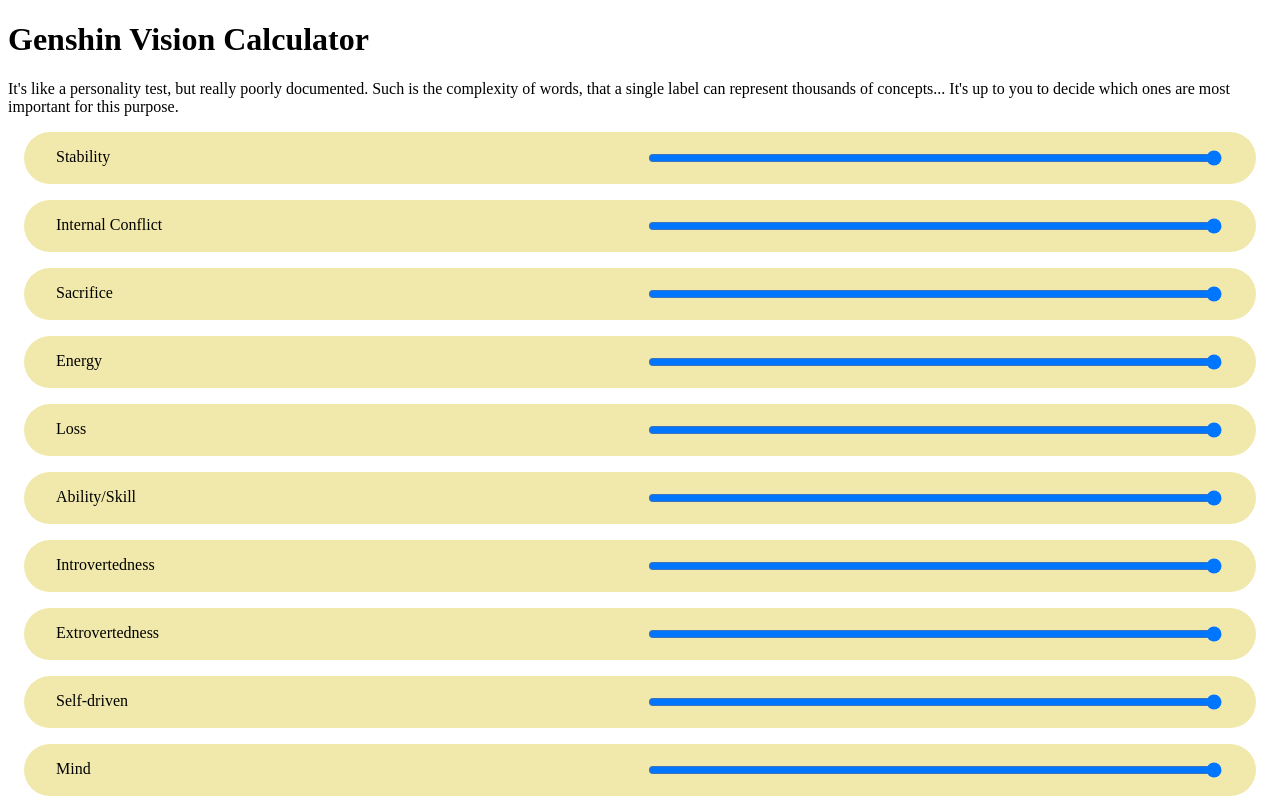
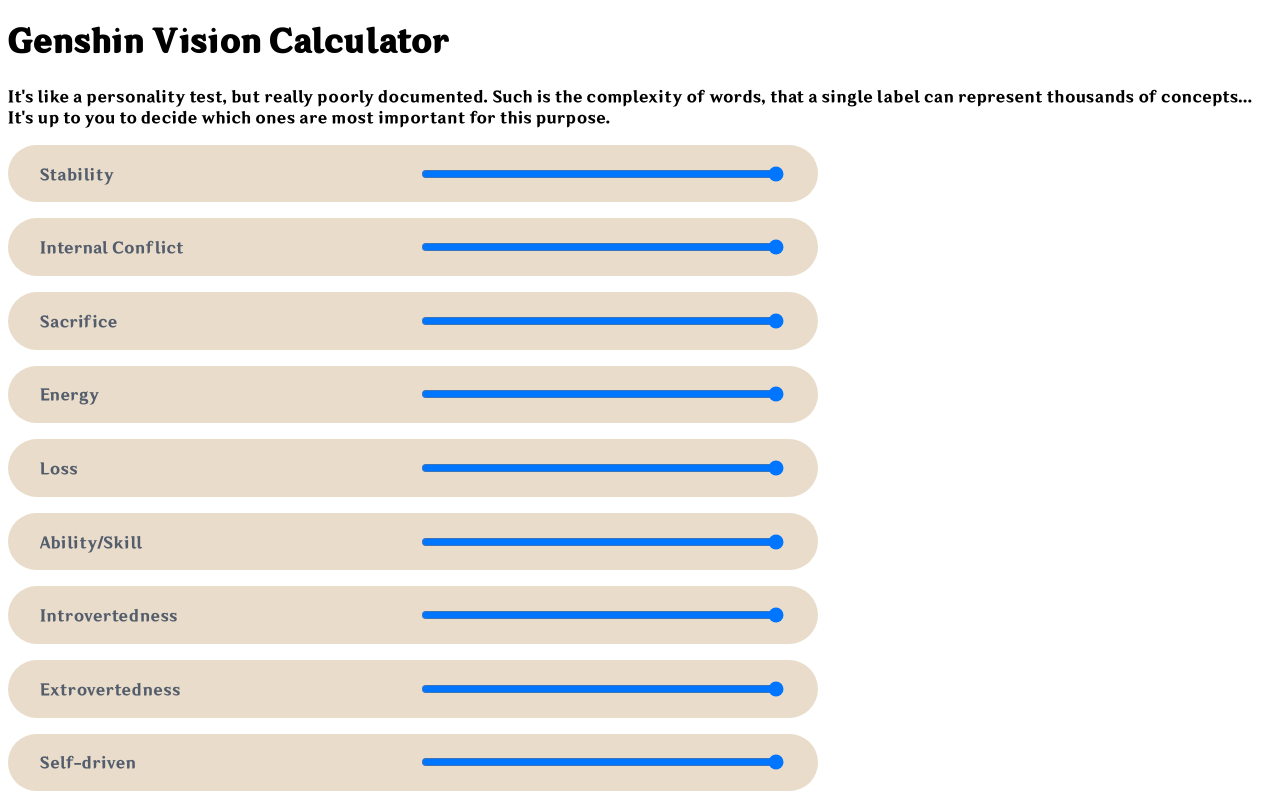
Before and after one commit to jtpotato/genshin-visions, a Nuxt app: page / in a window 1280 px wide. Shown: the top 800 px of the page. Built offline with nearby package versions, Linux system fonts and the light colour scheme.

Commit message:
try genshin styling

```diff
--- a/app.vue
+++ b/app.vue
@@ -1,3 +1,14 @@
+<style>
+  @font-face {
+    font-family: 'ShinShin';
+    src: url('/fonts/ShinShin.woff2') format('woff2');
+  }
+
+  body {
+    font-family: 'ShinShin', sans-serif;
+  }
+</style>
+
 <template>
   <div>
     <NuxtPage />
--- a/components/Calculator.vue
+++ b/components/Calculator.vue
@@ -1,4 +1,25 @@
+<style module>
+  .calculatorParent {
+    display: flex;
+    width: 100%;
+  }
+
+  .inputsParent {
+    flex-grow: 1;
+
+    display: flex;
+    flex-direction: column;
+    gap: 1em;
+  }
+
+  .resultsParent {
+    flex-grow: 1;
+  }
+</style>
+
 <template>
+  <div :class="$style.calculatorParent">
+    <div :class="$style.inputsParent">
       <GenshinSlider leftLabel="Stability" />
       <GenshinSlider leftLabel="Internal Conflict" />
       <GenshinSlider leftLabel="Sacrifice" />
@@ -11,4 +32,7 @@
       <GenshinSlider leftLabel="Mind" />
       <GenshinSlider leftLabel="Heart" />
       <GenshinSlider leftLabel="Protectiveness" />
+    </div>
+    <div :class="$style.resultsParent"></div>
+  </div>
 </template>
--- a/components/GenshinSlider.vue
+++ b/components/GenshinSlider.vue
@@ -9,15 +9,18 @@
 <style module>
   .sliderParent {
     display: flex;
+    align-items: center;
     gap: 16px;
-    margin: 1em;
-    background-color: #f1e9ac;
-    padding: 1em 2em;
+    background-color: rgb(233, 220, 202);
+    padding: 0.8em 2em;
     border-radius: 999px;
+    color: rgb(83, 93, 108);
+    height: 2em;
   }
 
   .sliderParent > span {
     width: 100%;
+    margin-bottom: -3px; /* Stupid hack required to get the font to align properly */
   }
 
   .sliderParent > input {
```
Lines whose indentation alone changed are shown as unchanged.
